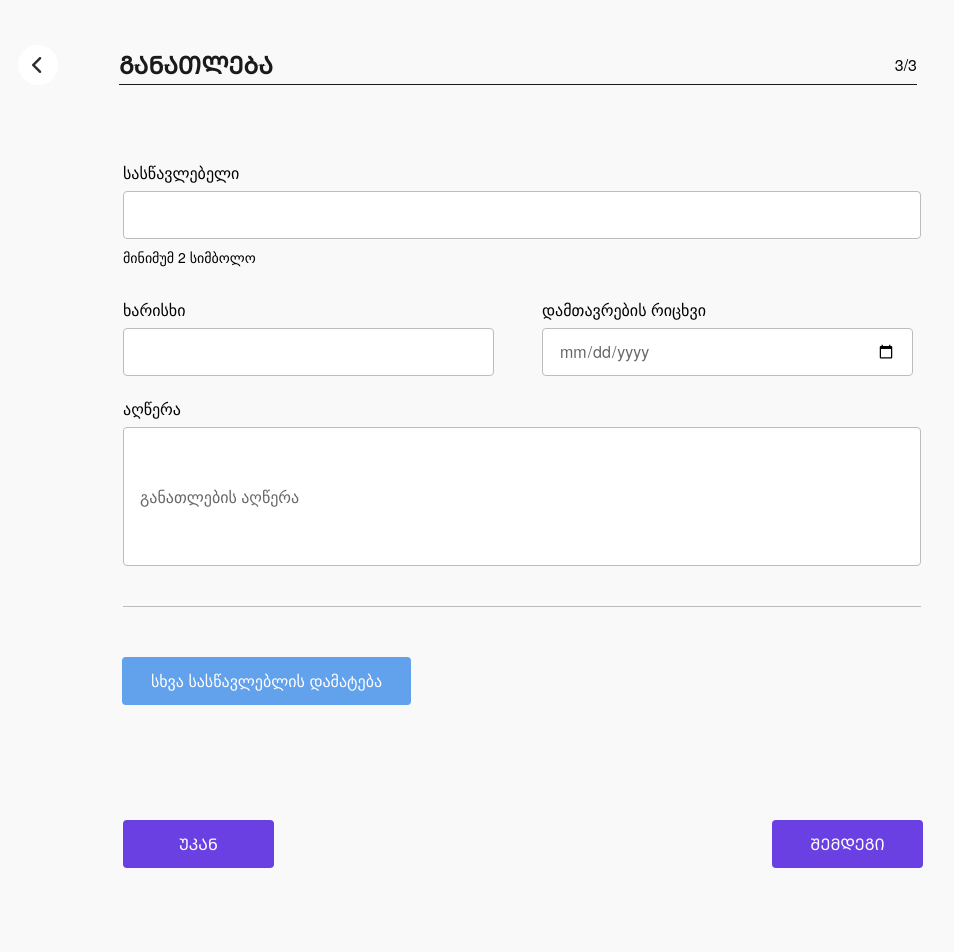
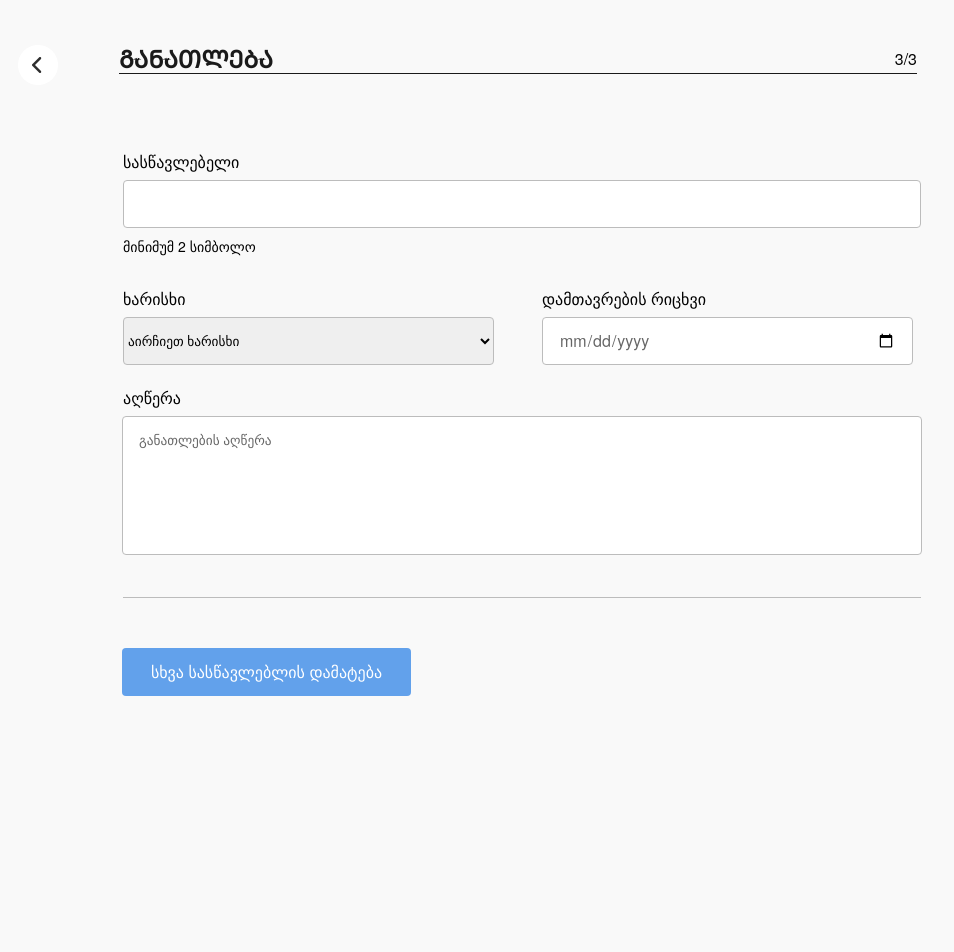
Before and after one commit to nuccaa99/redberry-assignment, a React (Create React App) app: page /education in a window 1280 px wide. Shown: the top 952 px of the page, without its empty margins (27-981 px from the left). Built offline with nearby package versions, Linux system fonts and the light colour scheme; a web font is replaced by a local one.

Commit message:
completed validation rules

```diff
--- a/src/components/Education.js
+++ b/src/components/Education.js
@@ -1,8 +1,30 @@
-import React from "react";
+import React, { useState } from "react";
 import "./Infos.css";
 import arrowLeft from "./assets/arrowLeft.png";
+import { Link } from "react-router-dom";
+import valid from "./assets/valid.png";
+import error from "./assets/error.png";
 
 const Education = () => {
+    const [uni, setUni] = useState("")
+    const [degree, setDegree] = useState("");
+    const [endDate, setEndDate] = useState("");
+    const [description, setDescription] = useState("");
+
+    const [uniStyle, setUniStyle] = useState("")
+    const [degreeStyle, setDegreeStyle] = useState("");
+    const [endDateStyle, setEndDateStyle] = useState("");
+    const [descriptionStyle, setDescriptionStyle] = useState("");
+
+    const handleUniChange = (e) => {
+        setUni(e.target.value);
+        if (e.target.value.length >= 2) {
+            setUniStyle("valid")
+        } else {
+            setUniStyle("error")
+        }
+    }
+
     return (
         <div className="general-info container">
             <header className="general-info header">
@@ -15,7 +37,15 @@ const Education = () => {
             <form>
                 <div className="input-wrapper uni">
                     <label id="uni-label">სასწავლებელი</label>
-                    <input type="text" name="uni" id="uni-text" />
+                    <div>
+                        <input type="text" name="uni" id="uni-text" required
+                            onChange={handleUniChange} className={uniStyle} />
+                        {uniStyle === "valid" &&
+                            <img src={valid} className="valid-icon-inside" alt="valid tick" />
+                        }
+                        {uniStyle === "error" &&
+                            <img src={error} className="error-icon-inside" alt="error tick" />}
+                    </div>
                     <p>მინიმუმ 2 სიმბოლო</p>
                 </div>
 
@@ -23,29 +53,43 @@ const Education = () => {
                 <div className="form-wrapper">
                     <div className="input-wrapper">
                         <label>ხარისხი </label>
-                        <input type="text" name="name" />
-
+                        <select required>
+                            <option value="" selected>აირჩიეთ ხარისხი</option>
+                            <option value="grapefruit">საშუალო სკოლის დიპლომი</option>
+                            <option value="lime">ზოგადსაგანმანათლებლო დიპლომი</option>
+                            <option value="coconut">ბაკალავრი</option>
+                            <option value="mango">მაგისტრი</option>
+                            <option value="mango">დოქტორი</option>
+                            <option value="mango">ასოცირებული ხარისხი</option>
+                            <option value="mango">სტუდენტი</option>
+                            <option value="mango">კოლეჯი (ხარისხის გარეშე)</option>
+                            <option value="mango">სხვა</option>
+                        </select>
                     </div>
 
                     <div className="input-wrapper">
                         <label>დამთავრების რიცხვი </label>
-                        <input type="date" name="ending-date" />
+                        <input type="date" name="ending-date" required />
 
                     </div>
                 </div>
 
                 <div className="input-wrapper desc">
                     <label id="desc-label">აღწერა </label>
-                    <input type="text" name="desc" placeholder="განათლების აღწერა" id="edu-desc-text" />
+                    <textarea type="text" name="desc" placeholder="განათლების აღწერა" id="edu-desc-text" required />
                 </div>
 
             </form>
             <div className="more-exp wrapper">
                 <button id="more-experience">სხვა სასწავლებლის დამატება</button>
             </div>
-            <div className="toggle-buttons">
-                <button type="sumbit" >ᲣᲙᲐᲜ</button>
-                <button type="sumbit" >ᲨᲔᲛᲓᲔᲒᲘ</button>
+            <div className="toggle-buttons edu">
+                <Link to="/experience">
+                    <button type="sumbit" >ᲣᲙᲐᲜ</button>
+                </Link>
+                <Link to="/">
+                    <button type="sumbit" >ᲓᲐᲡᲠᲣᲚᲔᲑᲐ</button>
+                </Link>
             </div>
         </div>
     )
--- a/src/components/Experience.js
+++ b/src/components/Experience.js
@@ -64,7 +64,7 @@ const Experience = () => {
                 <div className="input-wrapper work">
                     <label id="title-label">თანამდებობა</label>
                     <div>
-                        <input type="text" name="mail" id="title-text" onChange={handleTitleChange} className={titleStyle} required />
+                        <input type="text" name="title" id="title-text" onChange={handleTitleChange} className={titleStyle} required />
                         {titleStyle === "valid" &&
                             <img src={valid} className="valid-icon-inside" alt="valid tick" />
                         }
@@ -76,7 +76,7 @@ const Experience = () => {
                 <div className="input-wrapper work">
                     <label id="employee-label">დამსაქმებელი</label>
                     <div>
-                        <input type="text" name="number" id="employee-text" onChange={handleEmpChange} className={empStyle} required />
+                        <input type="text" name="employee" id="employee-text" onChange={handleEmpChange} className={empStyle} required />
                         {empStyle === "valid" &&
                             <img src={valid} className="valid-icon-inside" alt="valid tick" />
                         }
@@ -102,7 +102,7 @@ const Experience = () => {
                 <div className="input-wrapper desc">
                     <label id="desc-label">აღწერა </label>
                     <textarea type="text" name="desc" placeholder="როლი თანამდებობაზე და ზოგადი აღწერა" id="desc-text"
-                        onChange={handleDescChange} className={descStyle} />
+                        onChange={handleDescChange} className={descStyle} required />
                 </div>
 
             </form>
--- a/src/components/Experiences.js
+++ b/src/components/Experiences.js
@@ -29,6 +29,7 @@ const Experiences = () => {
                 )
             })}
 
+
             <div className="more-exp wrapper">
                 <button id="more-experience" onClick={handleClick}>მეტი გამოცდილების დამატება</button>
             </div>
--- a/src/components/Infos.css
+++ b/src/components/Infos.css
@@ -1,6 +1,6 @@
 .general-info.container {
     width: 1100px;
-    height: 1080px;
+    height: 100%;
     background-color: var(--cream);
 
 }
@@ -18,6 +18,7 @@
     margin-left: 61px;
     border-bottom: 1px solid var(--black);
     padding-top: 44px;
+    margin-bottom: 69px;
 
 }
 
@@ -37,7 +38,7 @@
 }
 
 form {
-    padding: 69px 0px 0px 126px;
+    padding: 0px 0px 0px 126px;
 }
 
 input:focus {
@@ -60,7 +61,7 @@ textarea:focus {
 
 }
 
-.input-wrapper input {
+.input-wrapper input, .input-wrapper select {
     width: 371px;
     height: 48px;
     border: 1px solid var(--grey);
@@ -140,7 +141,8 @@ textarea:focus {
 
 
 #info-text,
-#desc-text {
+#desc-text,
+#edu-desc-text {
     width: 766px;
     height: 77px;
     border: 1px solid var(--grey);
@@ -150,7 +152,6 @@ textarea:focus {
 }
 
 #edu-desc-text {
-    width: 798px;
     height: 179px;
 }
 
@@ -165,11 +166,11 @@ textarea:focus {
 
 .input-wrapper.desc {
     width: 798px;
+    height: 224px;
     margin: 0px 24px;
 }
 
-.input-wrapper.contact,
-.input-wrapper.work {
+.input-wrapper.contact {
     padding-top: 20px;
 }
 
@@ -181,7 +182,7 @@ textarea:focus {
 
 .input-wrapper.desc {
     height: 168px;
-    padding-bottom: 40px;
+    padding-bottom: 42px;
     border-bottom: 1px solid var(--grey);
 }
 
@@ -254,7 +255,8 @@ input {
     font-size: 16px;
     line-height: 20px;
     color: white;
-    margin: 152px 0px 0px 797px;
+    margin: 147px 0px 65px 797px;
+    letter-spacing: 0.08em;
 
 }
 
@@ -293,7 +295,11 @@ input[type=date] {
     flex-direction: row;
     align-items: center;
     justify-content: space-between;
-    margin: 115px 150px 65px 150px;
+    padding: 147px 150px 65px 150px;
+}
+
+.toggle-buttons.edu {
+    padding-top: 270px;
 }
 
 .toggle-buttons button {
@@ -306,7 +312,7 @@ input[type=date] {
     font-size: 16px;
     line-height: 20px;
     color: white;
-
+    letter-spacing: 0.08em;
 }
 
 
@@ -334,5 +340,11 @@ input[type=date] {
     height: 16.5px;
     position: absolute;
     left: 790px;
-    top: 72.5px;
+    top: 52.5px;
 }
+
+
+option[value=""][disabled] {
+    display: none;
+    color: rgba(0, 0, 0, 0.6);
+}
--- a/src/components/Style.css
+++ b/src/components/Style.css
@@ -3,6 +3,7 @@
     padding: 0px;
     font-family: helveticaNeue;
 }
+
 
 
 @font-face {
@@ -23,4 +24,5 @@
 
 button {
     cursor: pointer;
+
 }
```
